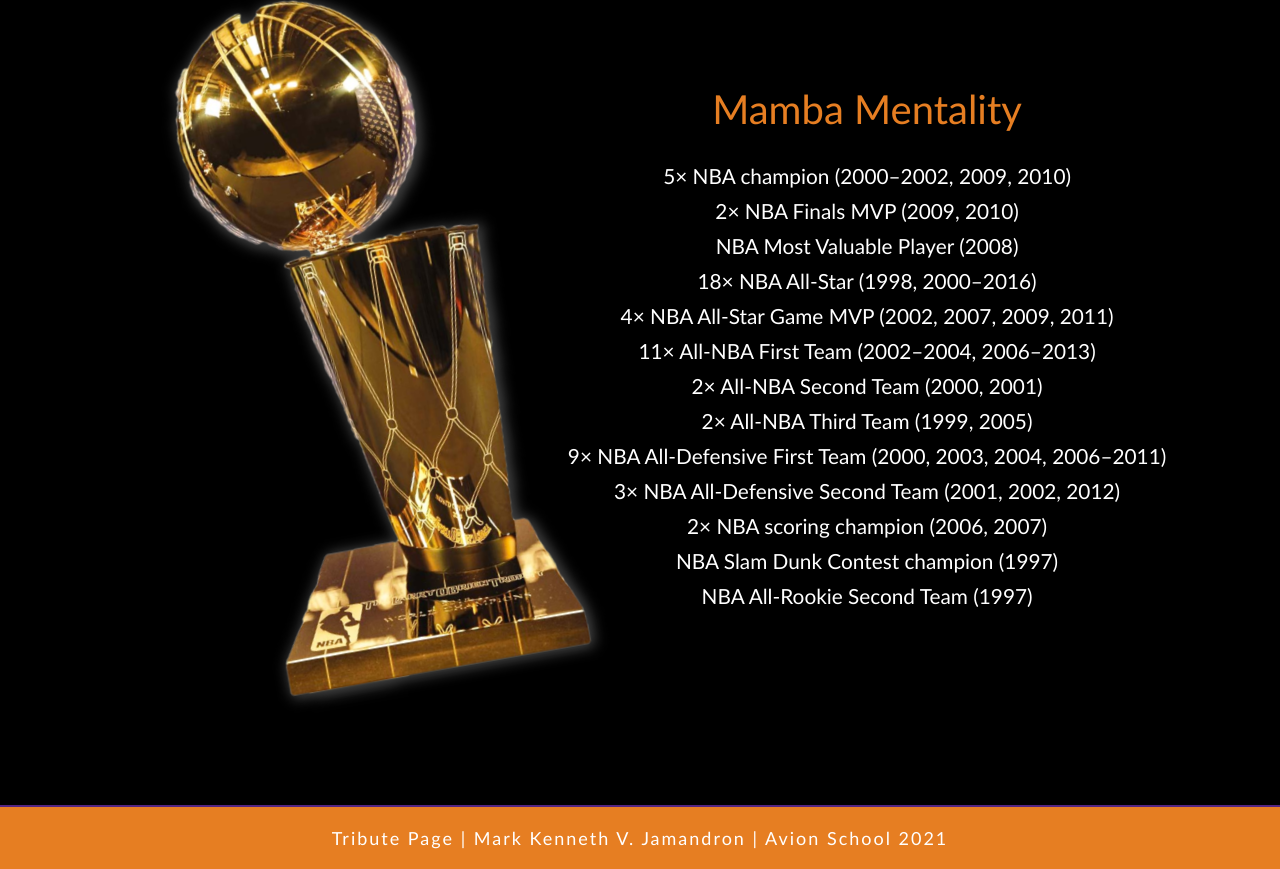
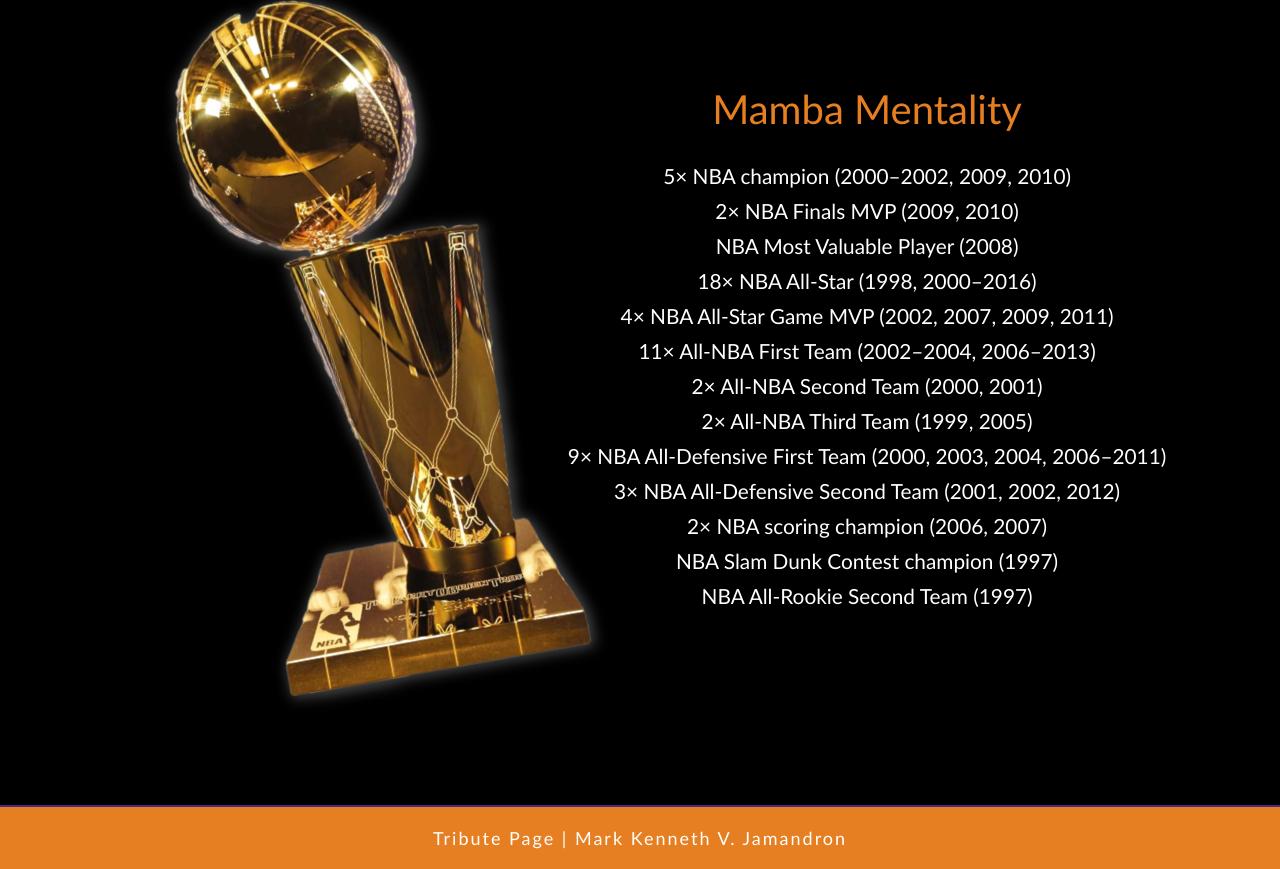
Before and after one commit to mJamandron21/tribute-page, a plain HTML site: page index.html in a window 1280 px wide. Shown: the part 3186-4055 px from the top of the page. Drawn offline with Linux system fonts and the light colour scheme.

Commit message:
Minor Changes

```diff
--- a/index.html
+++ b/index.html
@@ -233,7 +233,7 @@
 
     <footer class="footer">
 
-      <p>Tribute Page | Mark Kenneth V. Jamandron | Avion School 2021</p>
+      <p>Tribute Page | Mark Kenneth V. Jamandron</p>
 
     </footer>
 </body>
```
